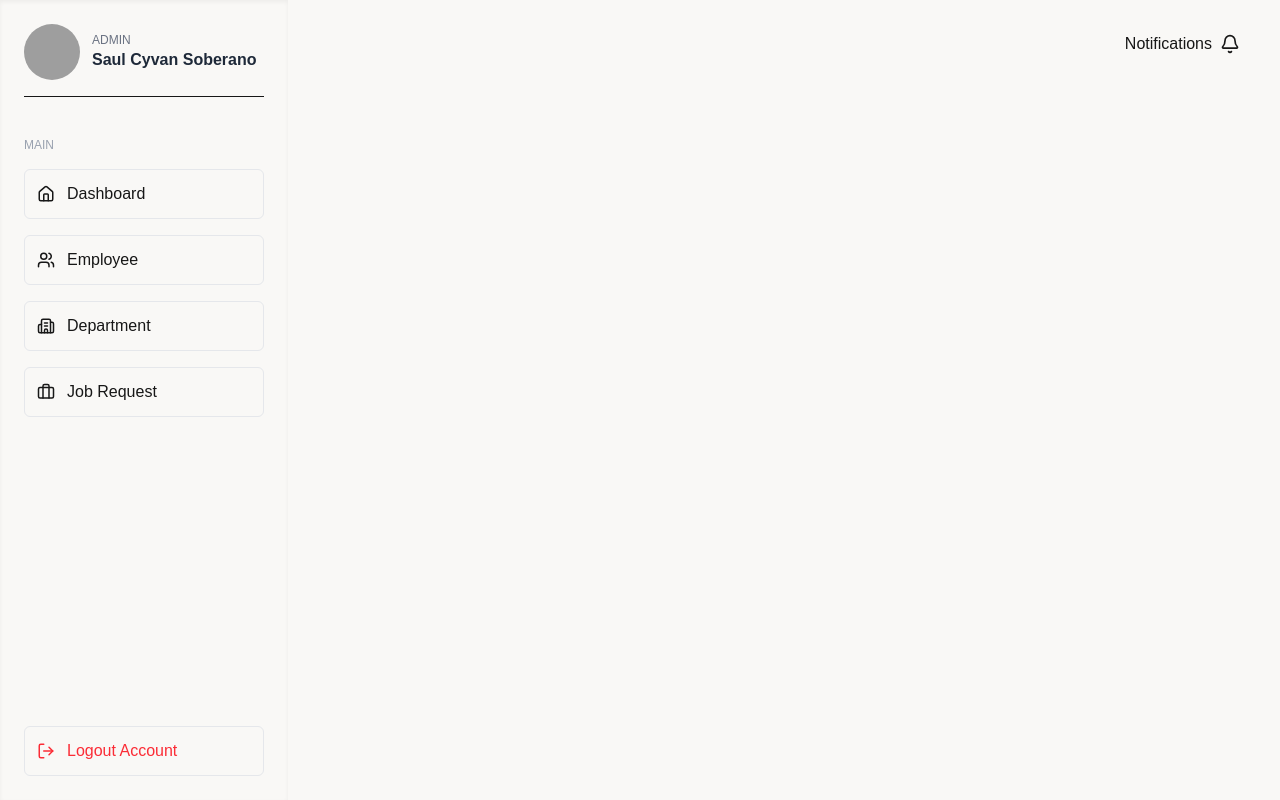
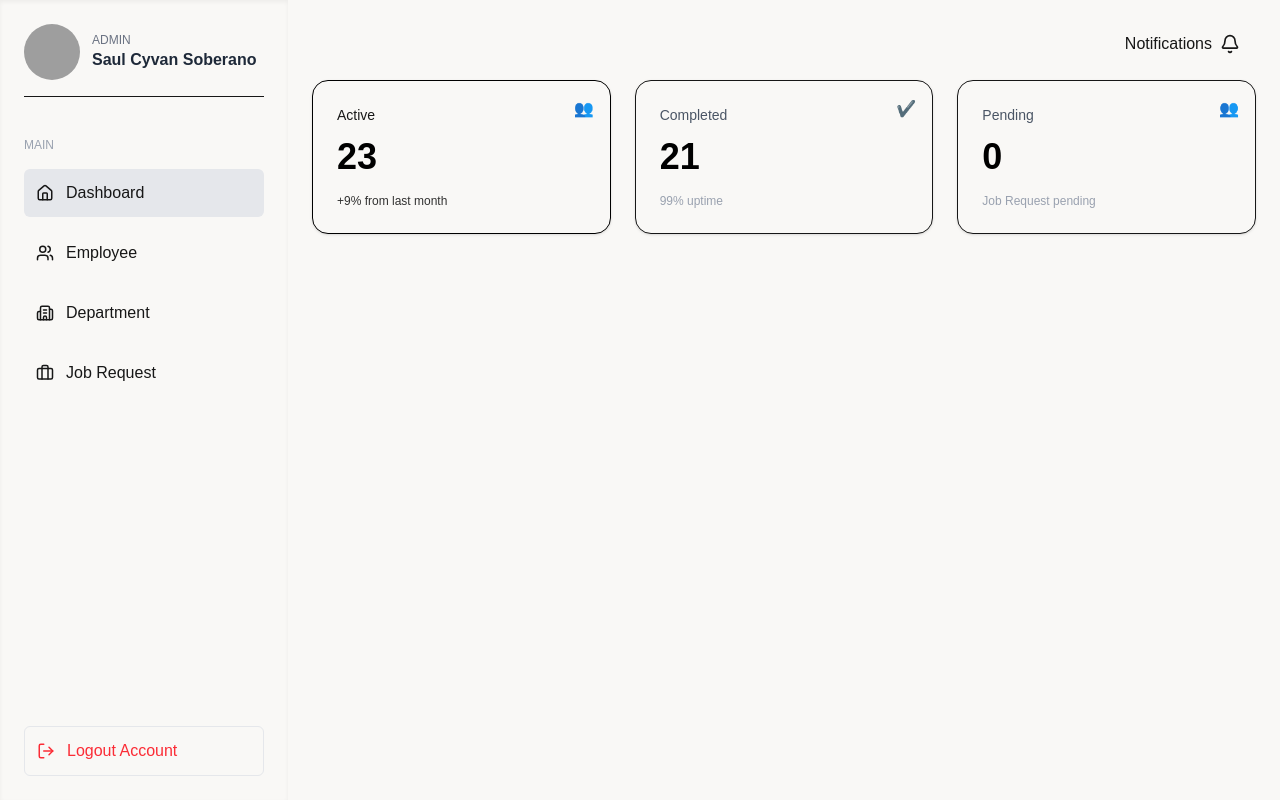
Before and after one commit to ShemHooks/jrts-fe, a Next.js app in the folder jrts-fe/: page /dashboard in a window 1280 px wide. Built offline with nearby package versions, Linux system fonts and the light colour scheme; grey boxes are pictures that could not be loaded.

Commit message:
Second Commit for FrontEnd - DashBoard Update

```diff
--- a/jrts-fe/app/dashboard/page.tsx
+++ b/jrts-fe/app/dashboard/page.tsx
@@ -1,18 +1,22 @@
+"use client";
+
 import Navbar from "@/components/Navbar";
 import Link from "next/link";
 import { Bell } from "lucide-react";
+import {motion} from "framer-motion";
 
 export default function DashboardPage() {
+
 return (
     <div className="min-h-screen bg-[#F9F8F6] md:flex">
     <Navbar />
 
     <div className="flex-1 p-6">
         {/* Top right notification */}
-        <div className="flex justify-end">
+        <div className="flex justify-end mb-4">
         <Link
             href="/notifications"
-            className="flex items-center gap-2  px-4 py-2 rounded-md hover:bg-gray-200 transition"
+            className="flex items-center gap-2 px-4 py-2 rounded-md hover:bg-gray-200 transition"
         >
 
             Notifications
@@ -20,7 +24,55 @@ return (
         </Link>
         </div>
 
-        {/* Your dashboard content here */}
+        {/*DasboardContent*/}
+    <div className="grid grid-cols-1 md:grid-cols-3 gap-6">
+  {/* Active */}
+<motion.div className="relative rounded-2xl bg-[#F9F8F6] text-black p-6 shadow-sm border"
+whileHover={{ scale: 1.05, borderCollapse: "separate", borderSpacing: "0 4px", borderColor: "#E5E7EB", backgroundColor: "#A0BC9B" }}
+transition={{ type: "spring", stiffness: 300 }}
+>
+
+    <div className="absolute top-4 right-4">
+    👥
+    </div>
+
+    <p className="text-sm opacity-90">Active</p>
+    <h2 className="text-4xl font-semibold mt-3">23</h2>
+    <p className="text-xs mt-4 opacity-80">+9% from last month</p>
+</motion.div>
+
+  {/* Completed */}
+<motion.div className="relative rounded-2xl bg-[#F9F8F6] p-6 shadow-sm border"
+whileHover={{ scale: 1.05, borderCollapse: "separate", borderSpacing: "0 4px", borderColor: "#E5E7EB", backgroundColor: "#A0BC9B"}}
+transition={{ type: "spring", stiffness: 300 }}
+
+>
+
+    <div className="absolute top-4 right-4">
+    ✔️
+    </div>
+
+    <p className="text-sm text-gray-600">Completed</p>
+    <h2 className="text-4xl font-semibold mt-3 text-black">21</h2>
+    <p className="text-xs mt-4 text-gray-400">99% uptime</p>
+</motion.div>
+
+  {/* Pending */}
+<motion.div className="relative rounded-2xl bg-[#F9F8F6] p-6 shadow-sm border"
+whileHover={{ scale: 1.05, borderCollapse: "separate", borderSpacing: "0 4px", borderColor: "#E5E7EB",  backgroundColor: "#A0BC9B"}}
+transition={{ type: "spring", stiffness: 300 }}
+
+
+>
+    <div className="absolute top-4 right-4">
+    👥
+    </div>
+
+    <p className="text-sm text-gray-600">Pending</p>
+    <h2 className="text-4xl font-semibold mt-3 text-black">0</h2>
+    <p className="text-xs mt-4 text-gray-400">Job Request pending</p>
+</motion.div>
+</div>
     </div>
     </div>
 );
--- a/jrts-fe/components/Navbar.tsx
+++ b/jrts-fe/components/Navbar.tsx
@@ -1,16 +1,46 @@
 "use client";
-import { useState } from "react";
-import { useRouter } from "next/navigation";
+
+import { useEffect, useState } from "react";
+import { useRouter, usePathname } from "next/navigation";
 import Link from "next/link";
 import { Home, Users, Building2, Briefcase, LogOut, Menu, X } from "lucide-react";
+import { motion } from "framer-motion";
 
-export default function Sidebar() {
+export default function Navbar() {
   const router = useRouter();
+  const pathname = usePathname();
   const [open, setOpen] = useState(false);
 
+
   const handleLogout = () => {
-    router.push("/login");
+    localStorage.removeItem("isLoggedIn");
+    router.replace("/login");
   };
+const handleLogin = () => {
+  localStorage.setItem("isLoggedIn", "true");
+  router.replace("/dashboard");
+};
+/*
+  useEffect(() => {
+    const isLoggedIn = localStorage.getItem("isLoggedIn");
+    if (!isLoggedIn) {
+      router.replace("/login");
+    }
+  }, [router]);
+*/
+
+  const exampleUser = {
+    name: "Saul Cyvan Soberano",
+    role: "Admin",
+    profilePicture: "/userprofile.png",
+  };
+
+  const navItems = [
+    { name: "Dashboard", icon: <Home size={18} />, path: "/dashboard" },
+    { name: "Employee", icon: <Users size={18} />, path: "/employee" },
+    { name: "Department", icon: <Building2 size={18} />, path: "/department" },
+    { name: "Job Request", icon: <Briefcase size={18} />, path: "/job-request" },
+  ];
 
   return (
     <>
@@ -21,6 +51,7 @@ export default function Sidebar() {
         </button>
       </div>
 
+      {/* Overlay */}
       {open && (
         <div
           className="fixed inset-0 bg-black/40 z-40 md:hidden"
@@ -39,26 +70,27 @@ export default function Sidebar() {
           md:translate-x-0
         `}
       >
-        {/* Close button (mobile only) */}
+        {/* Close Button (Mobile) */}
         <div className="md:hidden flex justify-end mb-4">
           <button onClick={() => setOpen(false)}>
             <X />
           </button>
         </div>
 
-        {/* TOP SECTION */}
         <div>
           {/* Admin Profile */}
-          <div className="flex items-center gap-3 mb-10 border-b pb-4 ">
+          <div className="flex items-center gap-3 mb-10 border-b pb-4">
             <img
-              src="/userprofile.png"
+              src={exampleUser.profilePicture}
               alt="Profile"
               className="w-14 h-14 rounded-full object-cover"
             />
-            <div className="justify-center flex flex-col">
-              <p className="text-xs text-gray-500 uppercase">Admin</p>
+            <div className="flex flex-col">
+              <p className="text-xs text-gray-500 uppercase">
+                {exampleUser.role}
+              </p>
               <p className="font-semibold text-gray-800">
-                Saul Cyvan Soberano
+                {exampleUser.name}
               </p>
             </div>
           </div>
@@ -66,30 +98,28 @@ export default function Sidebar() {
           {/* Navigation */}
           <p className="text-xs text-gray-400 uppercase mb-4">Main</p>
 
-          <nav className="flex flex-col gap-4">
-            <Link href="/dashboard" className="flex items-center gap-3 border border-gray-200 p-3 rounded-md hover:bg-gray-200 transition">
-              <Home size={18} />
-              Dashboard
-            </Link>
+          <motion.nav className="flex flex-col gap-3 md:gap-3"
 
-            <Link href="/employee" className="flex items-center gap-3 border border-gray-200 p-3 rounded-md hover:bg-gray-200 transition">
-              <Users size={18} />
-              Employee
-            </Link>
-
-            <Link href="/department" className="flex items-center gap-3 border border-gray-200  p-3 rounded-md hover:bg-gray-200 transition">
-              <Building2 size={18} />
-              Department
-            </Link>
-
-            <Link href="/job-request" className="flex items-center gap-3 border border-gray-200 p-3 rounded-md hover:bg-gray-200 transition">
-              <Briefcase size={18} />
-              Job Request
-            </Link>
-          </nav>
+          >
+            {navItems.map((item) => (
+              <Link key={item.path} href={item.path}>
+                <motion.div
+                  whileHover={{ scale: 1.05 }}
+                  className={`flex items-center gap-3 p-3 rounded-md transition cursor-pointer ${
+                    pathname === item.path
+                      ? "bg-gray-200"
+                      : "hover:bg-gray-200"
+                  }`}
+                >
+                  {item.icon}
+                  {item.name}
+                </motion.div>
+              </Link>
+            ))}
+          </motion.nav>
         </div>
 
-        {/* BOTTOM SECTION */}
+        {/* Logout */}
         <button
           onClick={handleLogout}
           className="flex items-center gap-3 border border-gray-200 p-3 rounded-md text-red-500 hover:bg-red-100 transition"
```
